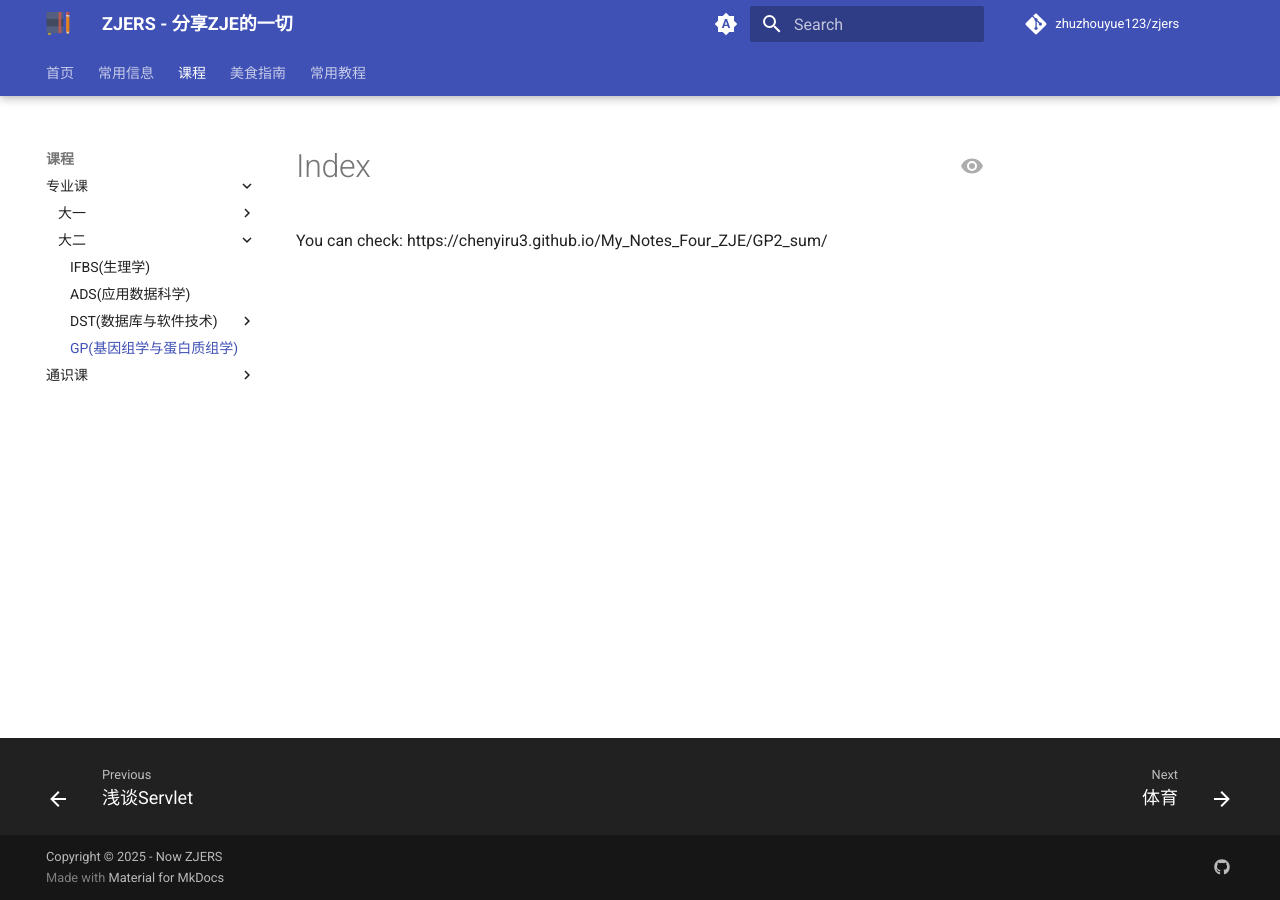
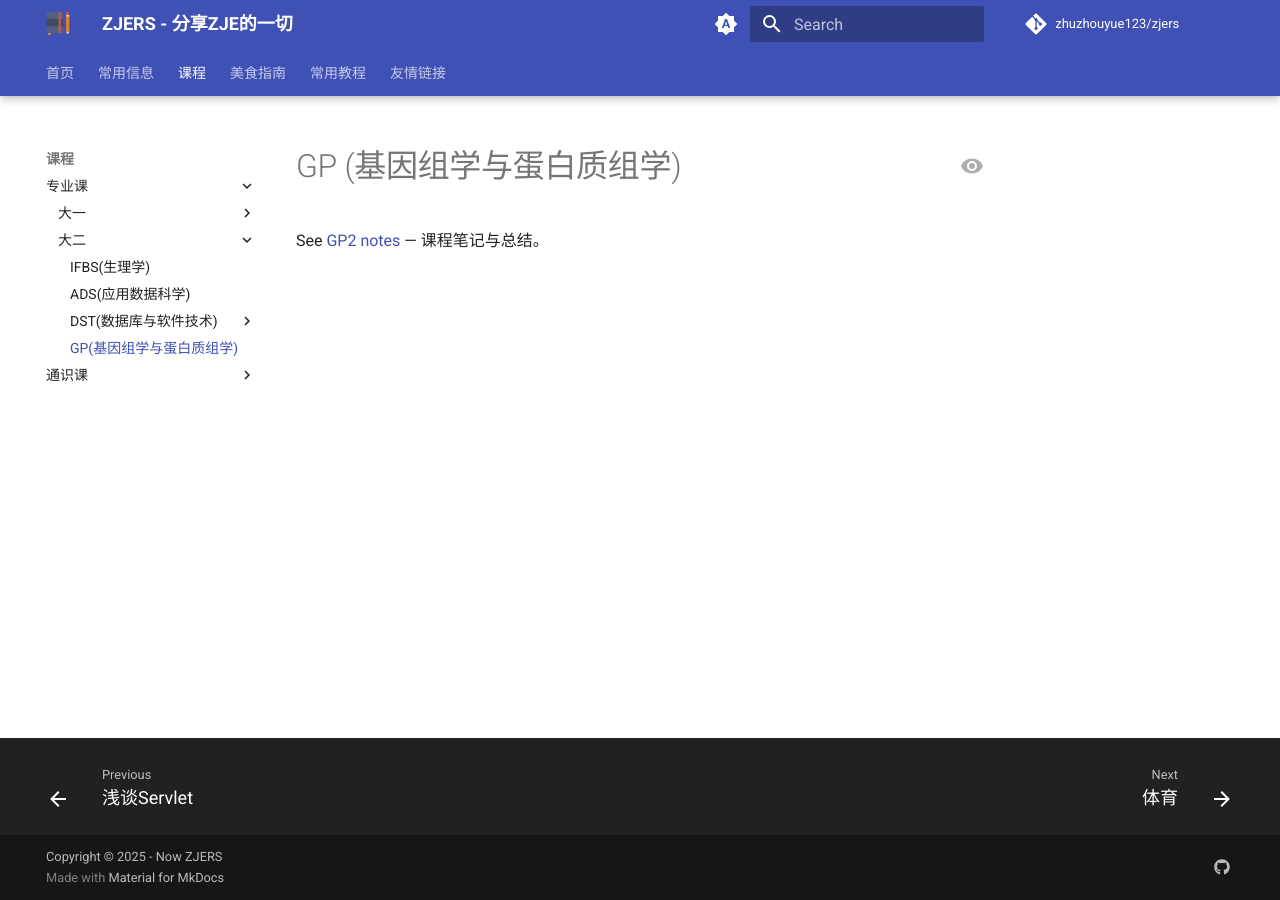
Before and after one commit to zhuzhouyue123/zjers, an MkDocs documentation site: the page built from docs/course/year2/gp/index.md, in a window 1280 px wide. Built offline with MkDocs 1.6.1 and Material for MkDocs 9.7.7, drawn with Linux system fonts in a browser that asks for light colours; comment, search, counter and statistics services are not loaded.

Commit message:
update index

```diff
--- a/docs/course/year2/gp/index.md
+++ b/docs/course/year2/gp/index.md
@@ -1 +1,7 @@
-You can check: https://chenyiru3.github.io/My_Notes_Four_ZJE/GP2_sum/
+---
+title: GP (基因组学与蛋白质组学)
+---
+
+# GP (基因组学与蛋白质组学)
+
+See [GP2 notes](https://chenyiru3.github.io/My_Notes_Four_ZJE/GP2_sum/) — 课程笔记与总结。
--- a/mkdocs.yml
+++ b/mkdocs.yml
@@ -160,5 +160,5 @@ nav:
     - 爱大VPN使用教程: tutorial/vpn-ed.md
     - Zotero使用教程: tutorial/zotero.md
 
-    - 友情链接:
-      - 友情链接: links/index.md
+  - 友情链接:
+    - 友情链接: links/index.md
```
Also changed, not shown: docs/course/year1/icmb/index.md (+7 -0 lines), docs/course/year3/IBMS3/index.md (+7 -1 lines).
